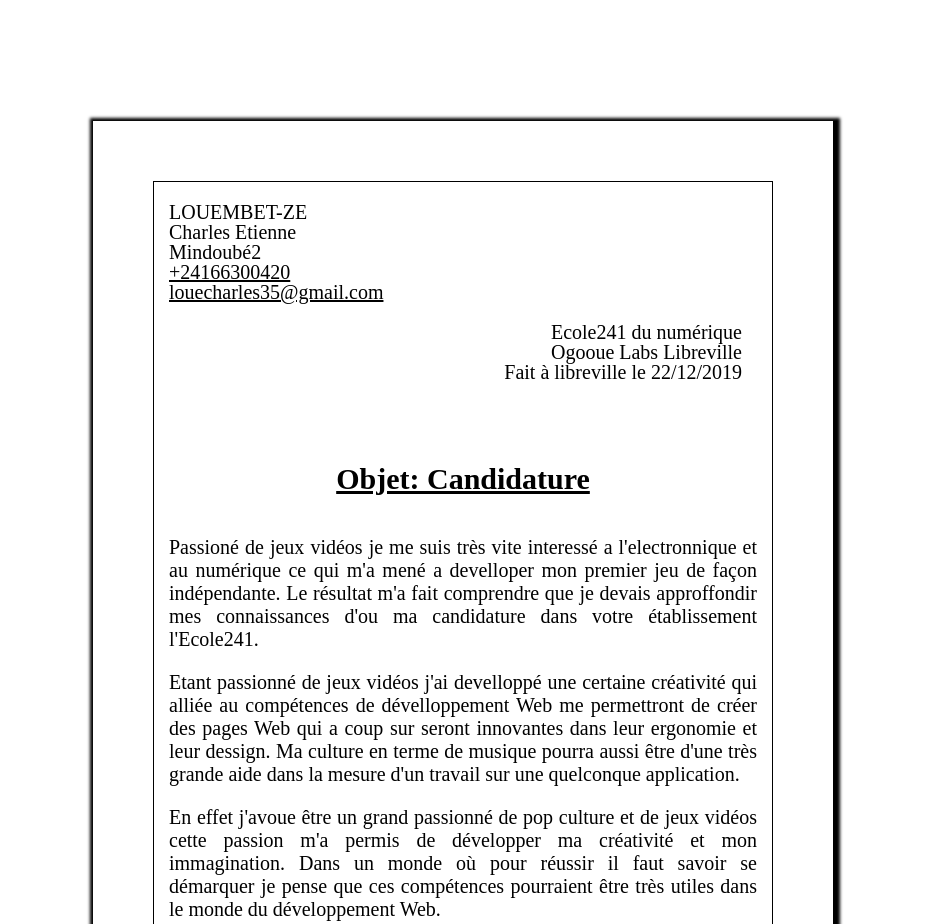
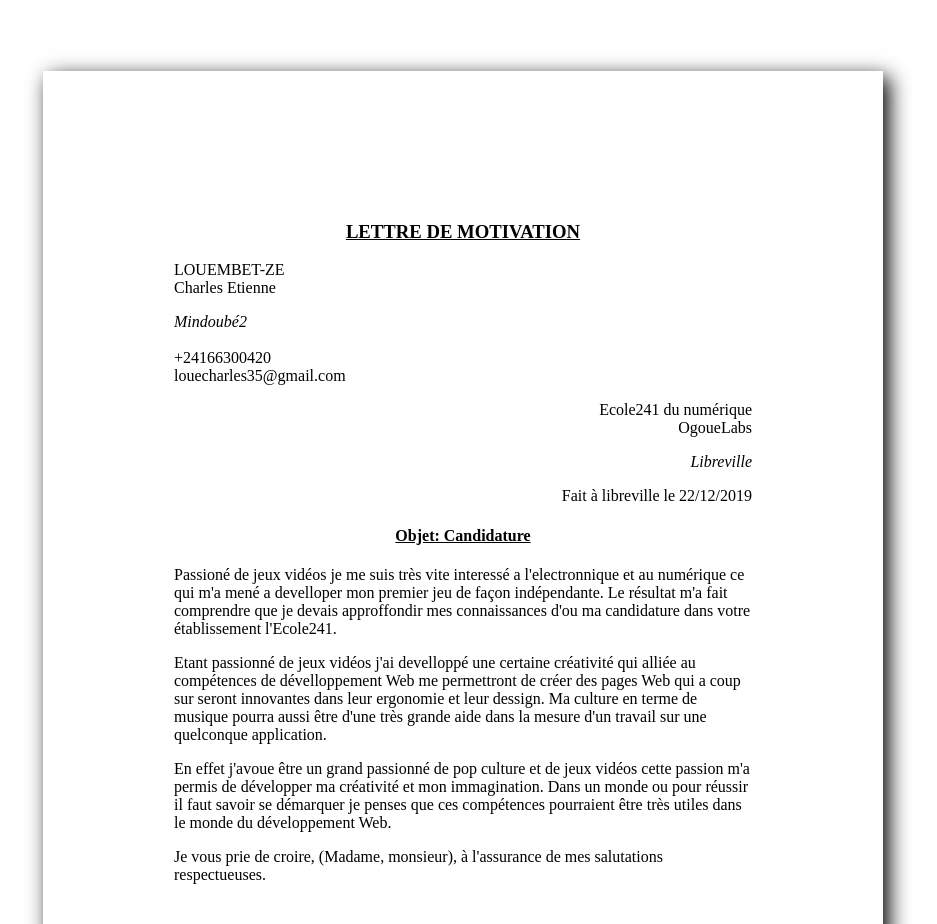
Before and after one commit to OKARLES/lettrons, a plain HTML site: page index.html in a window 1280 px wide. Shown: the part 149-1073 px from the top of the page, without its empty margins (177-1114 px from the left). Drawn offline with Linux system fonts and the light colour scheme.

Commit message:
Revert "Modification de la lettre"

```diff
--- a/index.html
+++ b/index.html
@@ -1,38 +1,33 @@
 <!DOCTYPE html>
 <html>
    <head>
+    <link rel="shortcut icon" type="image/png" href="zeldaico.png">
   	<meta charset="UTF-8"/>
-        <title>LETTRA</title>
-        <link rel="shortcut icon" type="image/png" href="zeldaico.png">
     <meta name="theme-color" content="#4BFF33">
     <link rel="stylesheet" href="style.css">
+    <title>LETTRA</title>
   </head>
     <body>
-        <div class="contenu">
       <header>
-     		<p class="p1">LOUEMBET-ZE<br/>
+     	<h3>LETTRE DE MOTIVATION</h3>
+ 		<p>LOUEMBET-ZE<br/>
      		Charles Etienne<br/>
-         		Mindoubé2<br/>
-         		<a class="ab" href="tel:+24166300420">+24166300420</a><br/>
-         		<a class="ab" href="mailto:louecharles35@gmail.com">louecharles35@gmail.com</a>
+     		<address>Mindoubé2</address><br/>
+     		+24166300420<br/>
+     		<a href="mailto:louecharles35@gmail.com">louecharles35@gmail.com</a>
  		</p>
             <p class="info">Ecole241 du numérique<br/>
-         		Ogooue Labs
-         		Libreville</br>
-         		Fait à libreville le 22/12/2019</p>
+     		OgoueLabs<br/>
+     		<address class="info">Libreville</address></p>
+     		<p class="info">
+     		Fait à libreville le 22/12/2019</p></div>
      	</header>
         <h4>Objet: Candidature</h4>
  	  <main>
             <p>Passioné de jeux vidéos je me suis très vite interessé a l'electronnique et au numérique ce qui m'a mené a develloper mon premier jeu de façon indépendante. Le résultat m'a fait comprendre que je devais approffondir mes connaissances d'ou ma candidature dans votre établissement l'Ecole241.</p>
-
      	  <p>Etant passionné de jeux vidéos j'ai develloppé une certaine créativité qui alliée au compétences de dévelloppement Web me permettront de créer des pages Web qui a coup sur seront innovantes dans leur ergonomie et leur dessign. Ma culture en terme de musique pourra aussi être d'une très grande aide dans la mesure d'un travail sur une quelconque application.</p>
-
-         	    <p>En effet j'avoue être un grand passionné de pop culture et de jeux vidéos cette passion m'a permis de développer ma créativité et mon immagination. Dans un monde où pour réussir il faut savoir se démarquer je pense que ces compétences pourraient être très utiles dans le monde du développement Web.</p>
+     	  <p>En effet j'avoue être un grand passionné de pop culture et de jeux vidéos cette passion m'a permis de développer ma créativité et mon immagination. Dans un monde ou pour réussir il faut savoir se démarquer je penses que ces compétences pourraient être très utiles dans le monde du développement Web.</p>
  	  </main>
-            <p class="last">Je vous prie de croire, (Madame, Monsieur), à l'assurance de mes salutations respectueuses.</p>
-
-            <p class="info">
-                Fait à libreville le 22/12/2019</p>
-        </div>
+     <p>Je vous prie de croire, (Madame, monsieur), à l'assurance de mes salutations respectueuses.</p>
     </body>
 </html>
--- a/style.css
+++ b/style.css
@@ -1,34 +1,19 @@
 body {
-	padding: 60px;
-	margin: 270px;
-	box-shadow: 2px 2px 3px 5px black;
+	border: 1px solid white;
+	padding: 130px;
+	margin: 220px;
+	box-shadow: 6px 6px 20px black;
 }
- .ab{text-decoration: underline;
+h3 {
+	text-decoration: underline;
+	text-align: center;
 }
-
-.contenu{
-	border: 1px solid black;
-}
-
-.p1{
-	padding-top: -20;
-	line-height: 20px;
-}
-main, .last,header{
-	text-align: justify;
-	font-size: 20px;
-	margin: 0 15px 0 15px;
-}
-.info {line-height: 20px;
+.info {
 	text-align: right;
-	font-size: 20px;
-	margin: 0 15px 80px 15px;
-
 }
 h4 {
 	text-decoration: underline;
 	text-align: center;
-	font-size: 30px;
 }
 a {
 	text-decoration: none;
```
Lines whose indentation alone changed are shown as unchanged.
